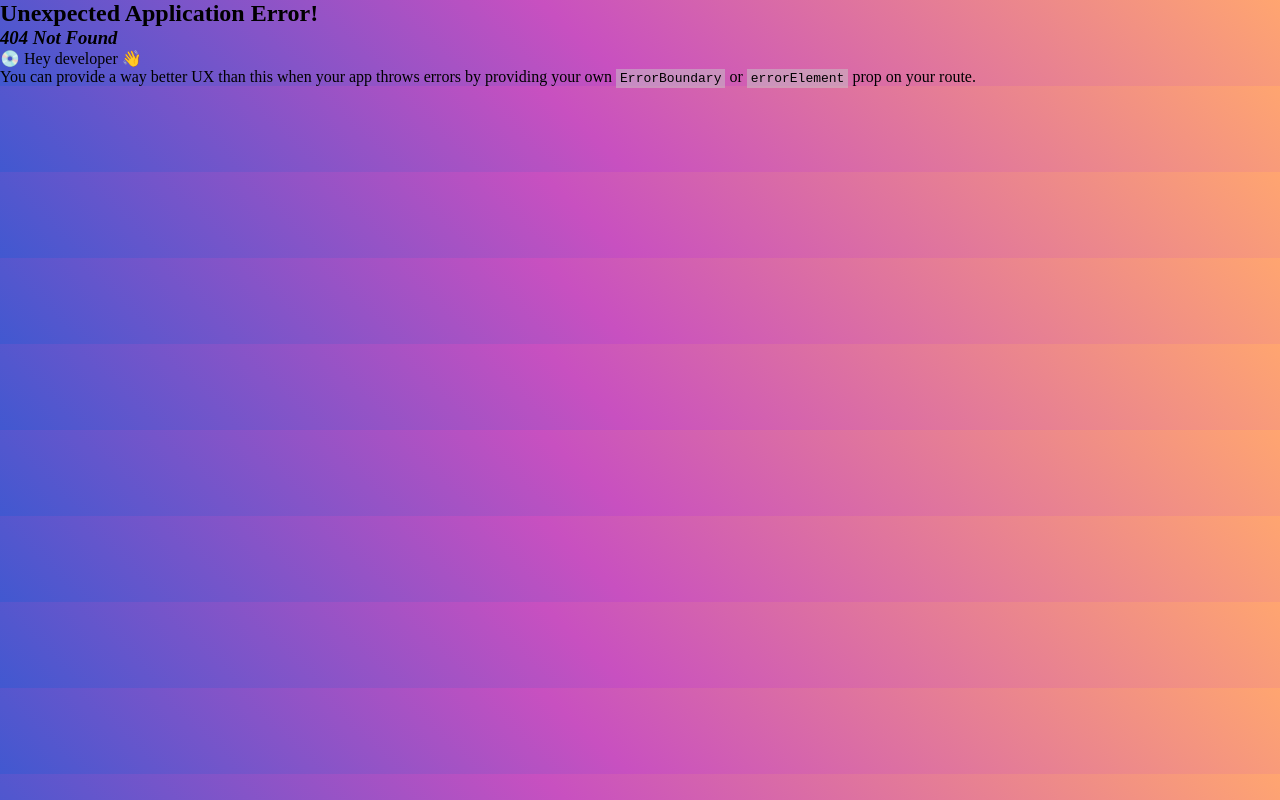
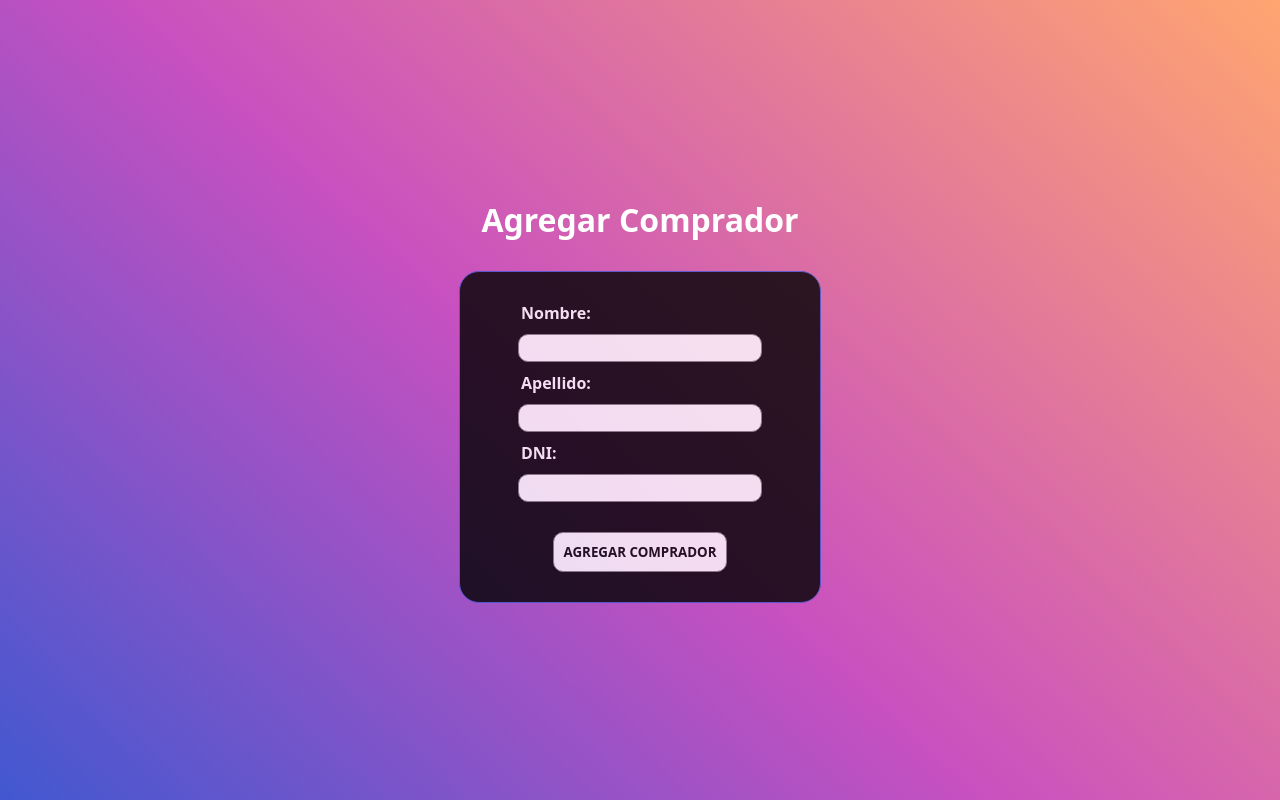
Before and after one commit to franciscoG98/CodeLand, a React (Vite) app: page /add-buyer in a window 1280 px wide. Before the commit this address had no page. Built offline with nearby package versions, Linux system fonts and the light colour scheme.

Commit message:
view agregar comprador

```diff
--- a/src/Login.scss
+++ b/src/Login.scss
@@ -4,6 +4,10 @@
     flex-direction: column;
     height: 100vh;
     justify-content: center;
+
+    h1 {
+        color: #fff;
+    }
 }
 
 .login_form {
@@ -14,7 +18,7 @@
     margin-top: 30px;
     padding: 30px 10px;
     width: 340px;
-    background-color: #fff;
+    background-color: #000;
     opacity: .8;
 
     .form_field {
@@ -26,6 +30,7 @@
         width: 70%;
     }
     label {
+        color: #fff;
         margin: 0 15%;
     }
 }
@@ -35,8 +40,16 @@
     border: 1px solid grey;
     border-radius: 10px;
     padding: 10px;
+    font-weight: 600;
     margin: auto;
     margin-top: 20px;
     text-transform: uppercase;
     width: 70px;
+    transition: .5s;
 }
+
+.submit_btn:hover {
+    background-color: #4158D0;
+    color: #fff;
+    transition: .5s;
+}
--- a/src/index.css
+++ b/src/index.css
@@ -1,6 +1,7 @@
 * {
   border: 0;
   margin: 0;
+  font-family: system-ui, -apple-system, BlinkMacSystemFont, 'Segoe UI', Roboto, Oxygen, Ubuntu, Cantarell, 'Open Sans', 'Helvetica Neue', sans-serif;
 }
 
 body {
--- a/src/main.jsx
+++ b/src/main.jsx
@@ -3,6 +3,7 @@ import ReactDOM from 'react-dom/client'
 import Login from './Login.jsx'
 import Juegos from './views/juegos/Juegos.jsx'
 import Juego from './views/juego/Juego.jsx'
+import AgregarComprador from './views/agregarComprador/agregarComprador.jsx'
 import {
   createBrowserRouter,
   RouterProvider,
@@ -21,6 +22,10 @@ const router = createBrowserRouter([
   {
     path: "/juegos/:id",
     element: <Juego />,
+  },
+  {
+    path: "/add-buyer",
+    element: <AgregarComprador />,
   }
 ]);
 
--- /dev/null
+++ b/src/views/agregarComprador/agregarComprador.jsx
@@ -0,0 +1,23 @@
+import './agregarcompradorstyles.scss'
+
+const AgregarComprador = () => {
+  return (
+    <main className='agregarComprador_container'>
+      <h1>Agregar Comprador</h1>
+      <form className='agregarComprador_form'>
+        <label htmlFor="nombre">Nombre:</label>
+        <input className='form_field' type="text" id="nombre" name="nombre" />
+
+        <label htmlFor="apellido">Apellido:</label>
+        <input className='form_field' type="text" id="apellido" name="apellido" />
+
+        <label htmlFor="dni">DNI:</label>
+        <input className='form_field' type="number" id="dni" name="dni" />
+
+        <button className='submit_buyer'>Agregar Comprador</button>
+      </form>
+    </main>
+  )
+}
+
+export default AgregarComprador
--- /dev/null
+++ b/src/views/agregarComprador/agregarcompradorstyles.scss
@@ -0,0 +1,56 @@
+.agregarComprador_container {
+    display: flex;
+    flex-direction: column;
+    align-items: center;
+    justify-content: center;
+    height: 100vh;
+
+    h1 {
+        color: #fff;
+    }
+}
+
+.agregarComprador_form {
+    display: flex;
+    flex-direction: column;
+    justify-content: center;
+    margin-top: 30px;
+    border: 1px solid #4158D0;
+    border-radius: 20px;
+    padding: 30px 10px;
+    background-color: #000;
+    opacity: .8;
+    width: 340px;
+
+    .form_field {
+        background-color: #fff;
+        border: 1px solid grey;
+        border-radius: 10px;
+        height: 24px;
+        margin: 10px auto;
+        width: 70%;
+    }
+    label {
+        color: #fff;
+        font-weight: 600;
+        margin: 0 15%;
+    }
+
+    .submit_buyer {
+        background-color: #fff;
+        border: 1px solid grey;
+        border-radius: 10px;
+        font-weight: 600;
+        padding: 10px;
+        margin: auto;
+        margin-top: 20px;
+        text-transform: uppercase;
+        width: fit-content;
+    }
+
+    .submit_buyer:hover {
+        background-color: #4158D0;
+        color: #fff;
+        transition: .5s;
+    }
+}
```
